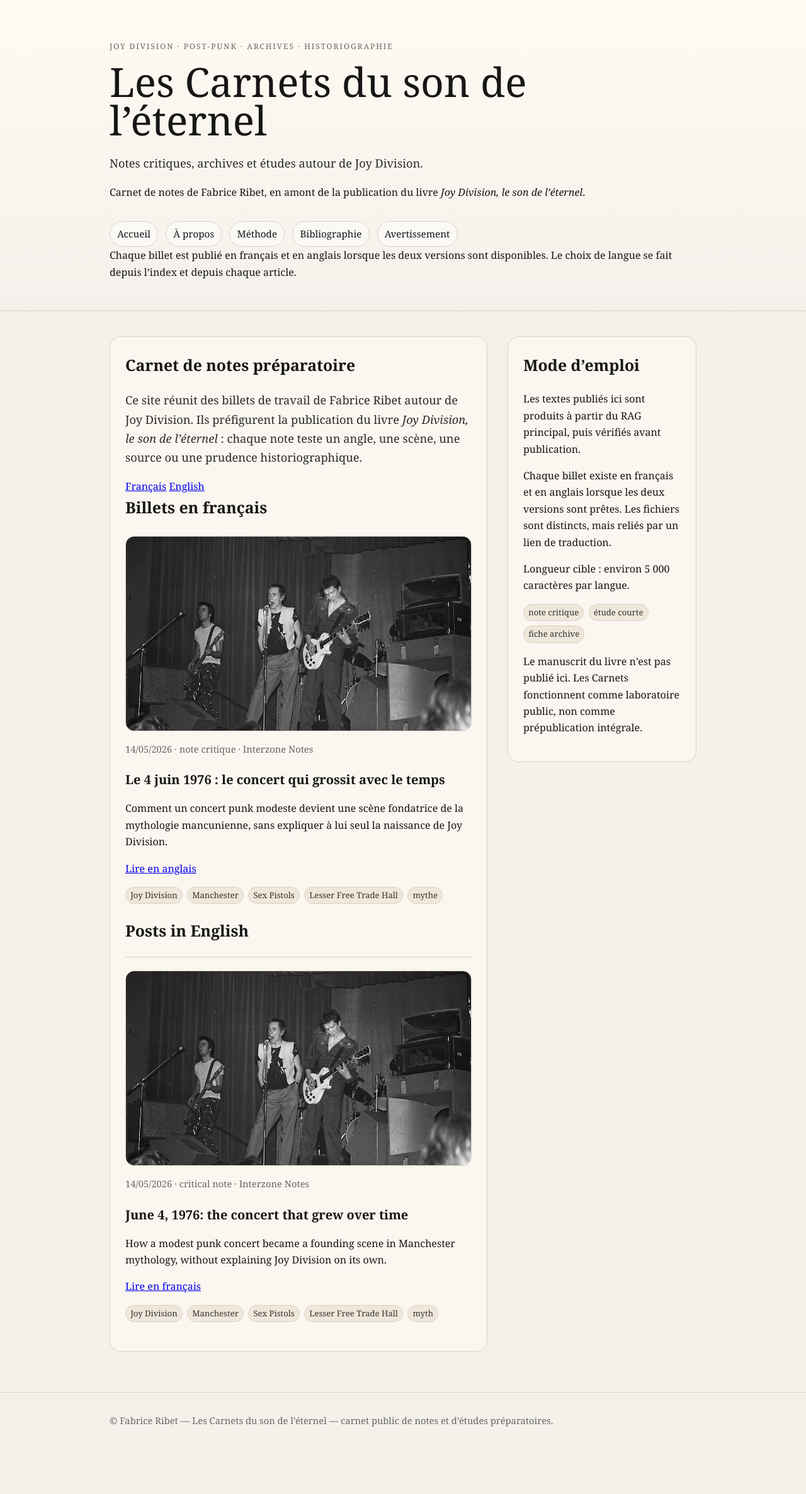
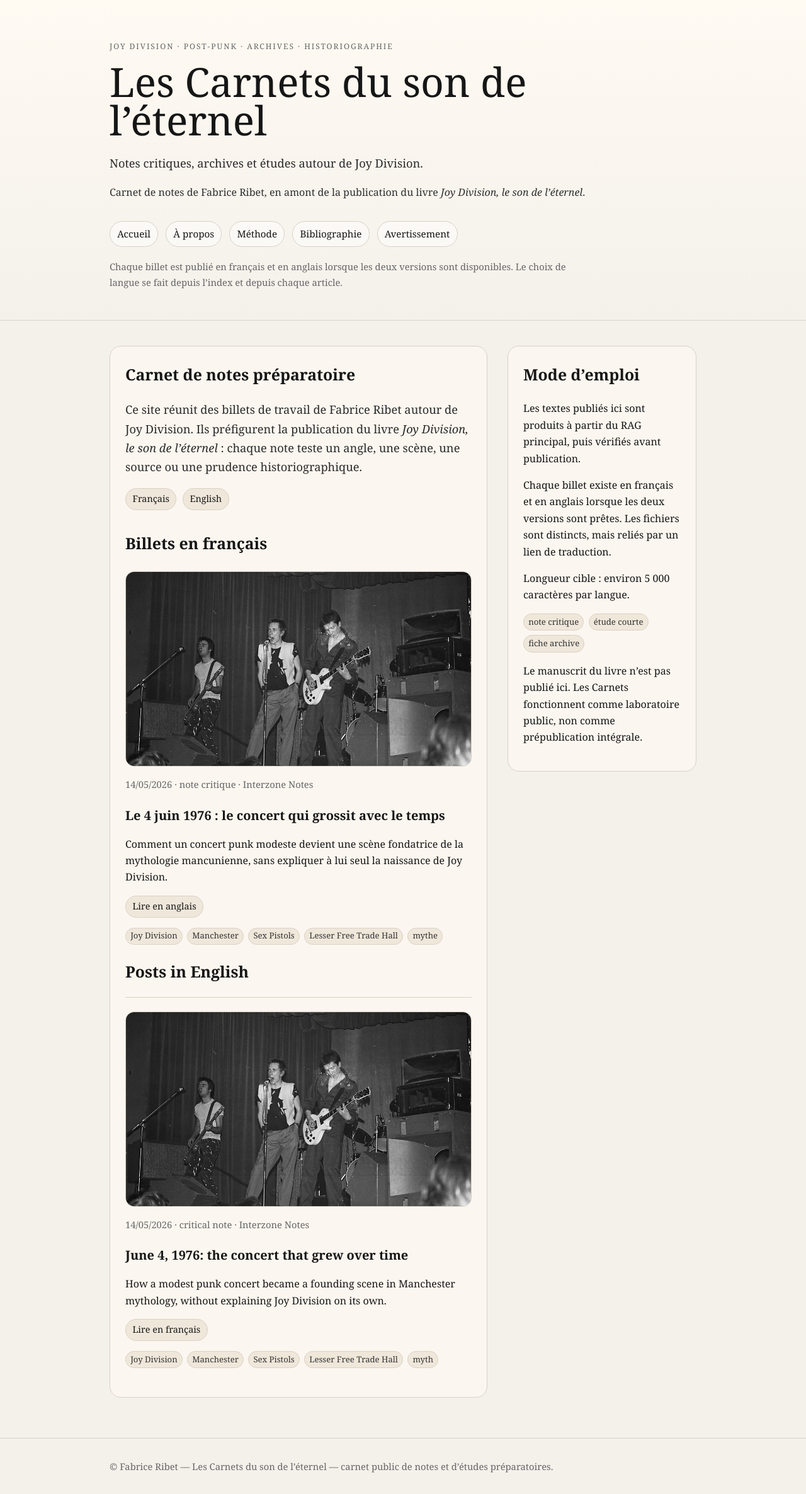
Before and after one commit to AdminQuest/joy-division-carnets, a Jekyll site: the page built from index.html, in a window 1280 px wide. Shown: the whole page at 63% size. Built offline with Jekyll 4.4.1, drawn with Linux system fonts in a browser that asks for light colours; before the commit the page ends 2299 px from its top, so only the background shows below that.

Commit message:
Ajoute les styles pour l’auteur et le choix de langue

```diff
--- a/assets/css/style.css
+++ b/assets/css/style.css
@@ -63,6 +63,44 @@ h3 a:hover {
   max-width: 760px;
   font-size: 1.14rem;
   color: #2b2b2b;
+}
+
+.author-line {
+  max-width: 780px;
+  color: #2f2f2f;
+  font-size: 1rem;
+  margin: 1rem 0 0;
+}
+
+.language-note {
+  margin-top: 1.2rem;
+  max-width: 760px;
+  color: var(--muted);
+  font-size: .92rem;
+}
+
+.language-switch {
+  display: flex;
+  flex-wrap: wrap;
+  gap: .6rem;
+  margin: 1.2rem 0 2rem;
+}
+
+.language-switch a,
+.translation-link a {
+  display: inline-block;
+  color: var(--ink);
+  text-decoration: none;
+  border: 1px solid var(--line);
+  border-radius: 999px;
+  padding: .28rem .65rem;
+  background: #efe7da;
+  font-size: .9rem;
+}
+
+.language-switch a:hover,
+.translation-link a:hover {
+  text-decoration: underline;
 }
 
 nav {
```
